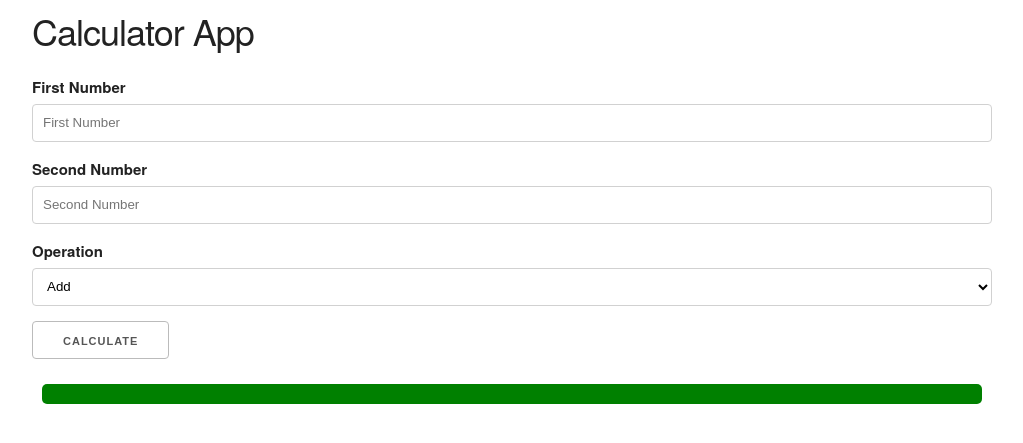
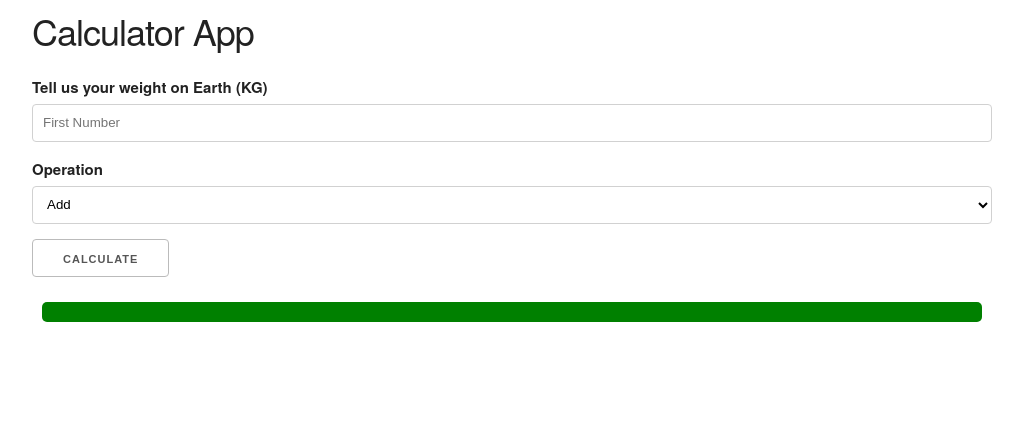
Before and after one commit to fpedaccio/planetsweb, a Flask app: page / in a window 1280 px wide. Shown: the top 443 px of the page, without its empty margins (128-1151 px from the left). Run offline with Flask 2, Linux system fonts and the light colour scheme.

Commit message:
Update app.html

```diff
--- a/templates/app.html
+++ b/templates/app.html
@@ -28,7 +28,7 @@
     <!-- Form -->
     <div class="container">
       <form action="/send" method="POST">
-        <label for="Number One">First Number</label>
+        <label for="Number One">Tell us your weight on Earth (KG)</label>
         <input
           type="text"
           placeholder="First Number"
@@ -36,13 +36,7 @@
           name="num1"
         />
 
-        <label for="Number Two">Second Number</label>
-        <input
-          type="text"
-          placeholder="Second Number"
-          class="u-full-width"
-          name="num2"
-        />
+
 
         <label for="Operation">Operation</label>
         <select class="u-full-width" name="operation">
```
